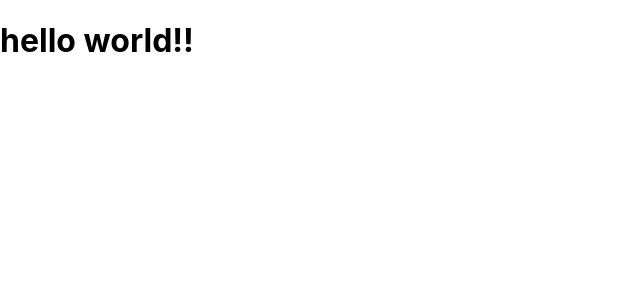
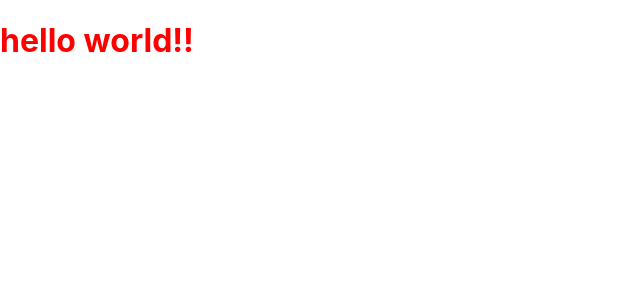
Before and after one commit to leejanghe/My_Website, a Next.js app in the folder my-website/: page / in a window 1280 px wide. Shown: the top 300 px of the page, without its empty margins (0-640 px from the left). Built offline with nearby package versions, Linux system fonts and the light colour scheme.

Commit message:
sass test

```diff
--- a/my-website/pages/_app.js
+++ b/my-website/pages/_app.js
@@ -1,4 +1,5 @@
 import '../styles/globals.css'
+import '../styles/style.scss'
 
 function MyApp({ Component, pageProps }) {
   return <Component {...pageProps} />
--- /dev/null
+++ b/my-website/styles/style.scss
@@ -0,0 +1,3 @@
+h1{
+    color:red;
+}
```
Also changed, not shown: my-website/package.json (+8 -5 lines), 1 other file (tests, documents, lock files or other folders).
